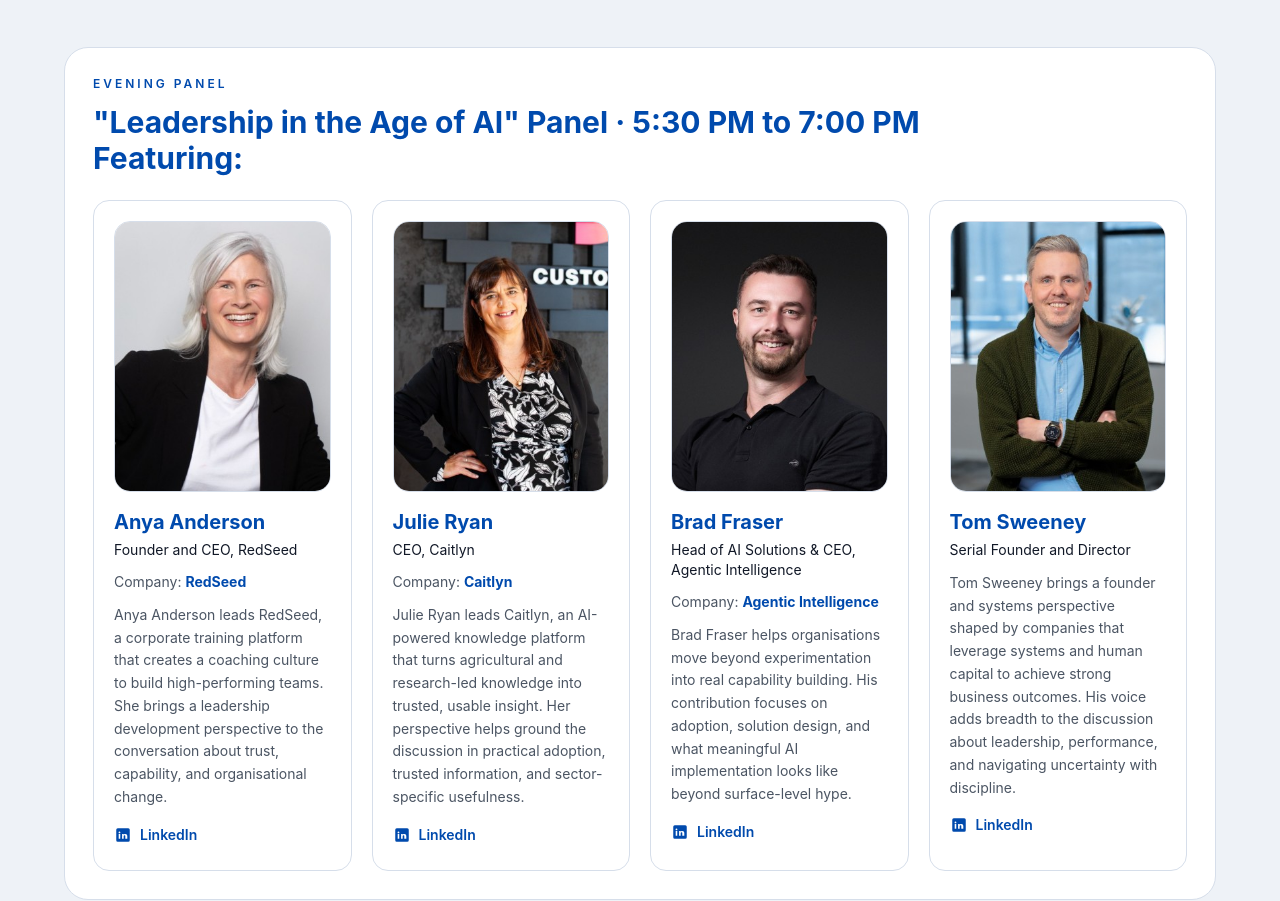
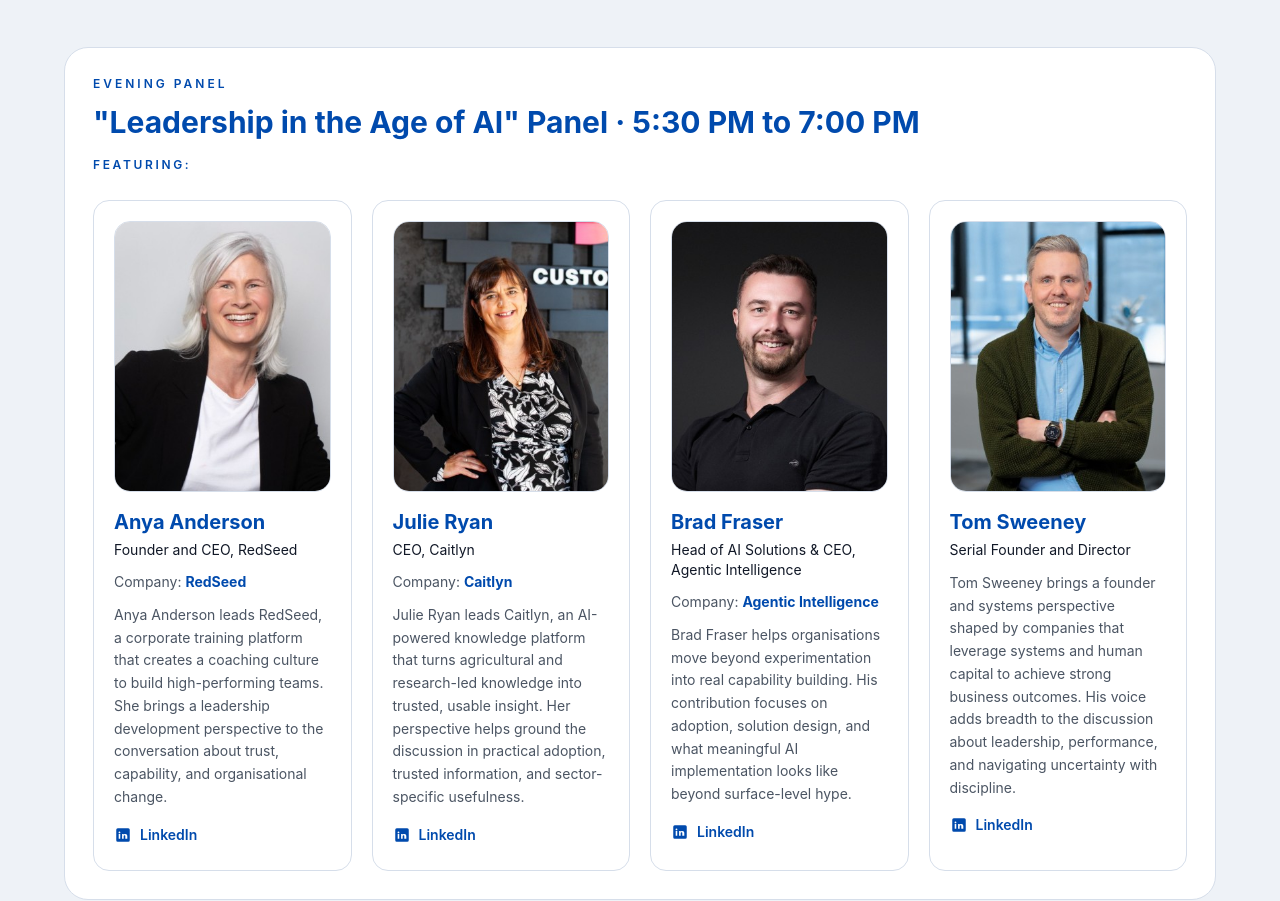
Before and after one commit to caelanhuntress/christchurch-ai, a Next.js app: page /epic-ai-conference in a window 1280 px wide. Shown: the part 7522-8423 px from the top of the page. Built offline with nearby package versions, Linux system fonts and the light colour scheme.

Commit message:
Adjust EPIC panel featuring label

```diff
--- a/app/epic-ai-conference/page.tsx
+++ b/app/epic-ai-conference/page.tsx
@@ -731,7 +731,11 @@ export default function EpicAIConferencePage() {
                 <div className="text-xs font-semibold uppercase tracking-[0.25em] mb-3" style={{ color: "var(--accent)" }}>
                   Evening panel
                 </div>
-                <h3 className="text-2xl md:text-3xl font-bold mb-6" style={{ color: "#004aad" }}>&quot;Leadership in the Age of AI&quot; Panel · 5:30 PM to 7:00 PM<br />Featuring:</h3>
+                <h3 className="text-2xl md:text-3xl font-bold mb-6" style={{ color: "#004aad" }}>
+                  &quot;Leadership in the Age of AI&quot; Panel · 5:30 PM to 7:00 PM
+                  <br />
+                  <span className="text-xs font-semibold uppercase tracking-[0.22em]" style={{ color: "var(--accent)" }}>Featuring:</span>
+                </h3>
                 <div className="grid md:grid-cols-2 xl:grid-cols-4 gap-5">
                   {panelists.map((panelist) => (
                     <PanelistCard key={panelist.name} {...panelist} />
```
